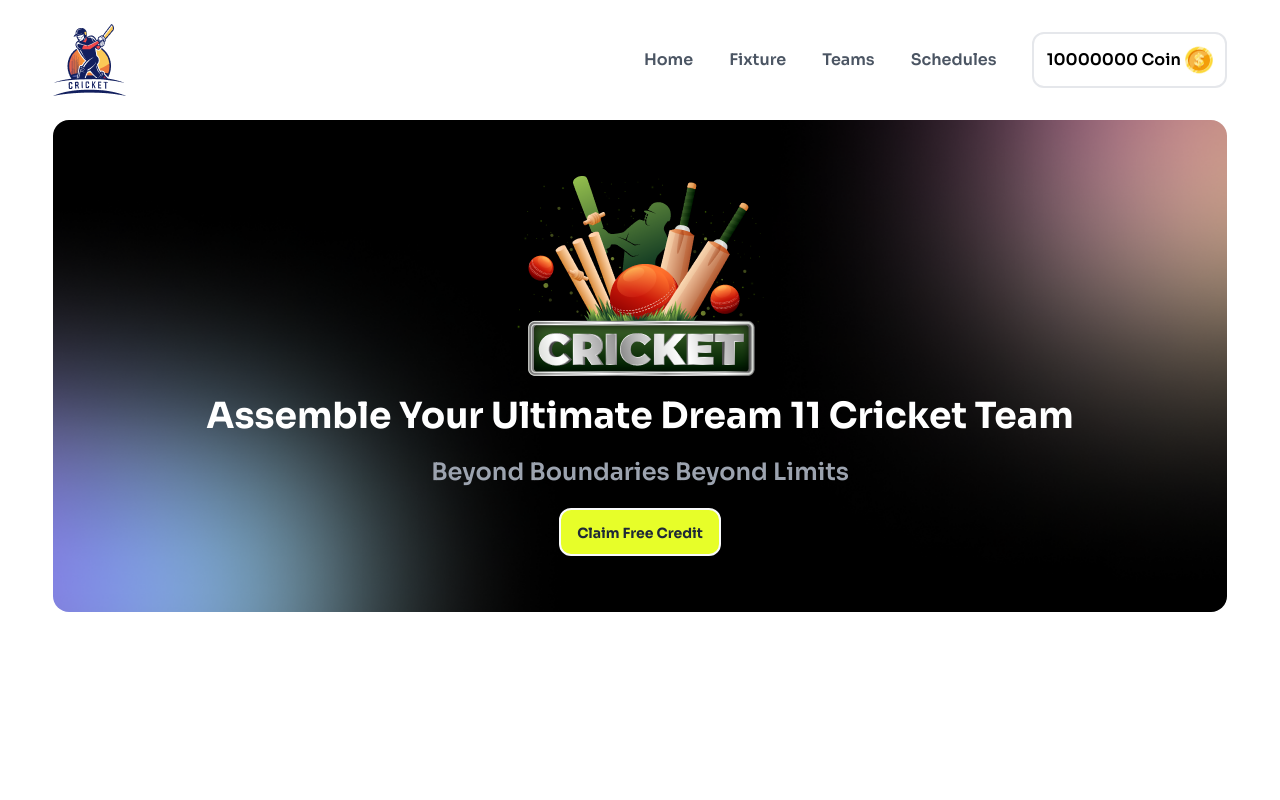
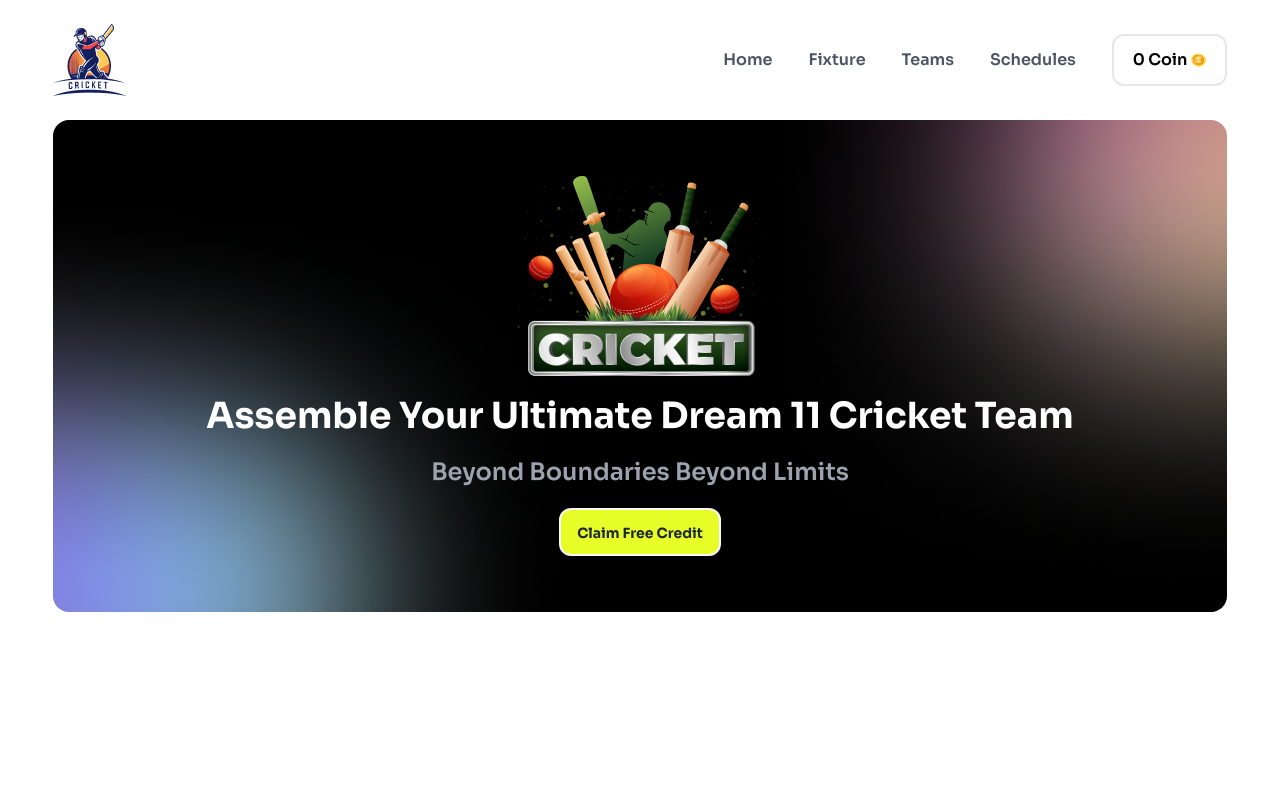
Before and after one commit to Hafiz-Al-Shams/select-your-DREAM-11, a React (Vite) app: page / in a window 1280 px wide. Shown: the top 800 px of the page. Built offline with nearby package versions, Linux system fonts and the light colour scheme.

Commit message:
banner button funtionality done

```diff
--- a/src/App.jsx
+++ b/src/App.jsx
@@ -1,3 +1,4 @@
+import { useState } from "react"
 import Banner from "./components/Banner"
 import Footer from "./components/Footer"
 import Navbar from "./components/Navbar"
@@ -5,14 +6,22 @@ import Newsletter from "./components/Newsletter"
 
 function App() {
 
+  const [balance, setBalance] = useState(0);
+
+  const handleAddBalance = () => {
+    setBalance(balance + 2500000);
+  }
+
+
+
   return (
     <>
       <div className="">
         <div className="w-11/12 mx-auto">
           {/* navbar */}
-          <Navbar></Navbar>
+          <Navbar balance={balance}></Navbar>
           {/* banner */}
-          <Banner></Banner>
+          <Banner handleAddBalance={handleAddBalance}></Banner>
 
           {/* newsletter */}
           <Newsletter></Newsletter>
--- a/src/components/Banner.jsx
+++ b/src/components/Banner.jsx
@@ -1,7 +1,7 @@
 import background from '../assets/bg-shadow.png'
 import banner from '../assets/banner-main.png'
 
-export default function Banner() {
+export default function Banner({ handleAddBalance }) {
     return (
         <div className='bg-cover bg-no-repeat rounded-2xl w-full py-14 text-center space-y-5 bg-black' style={{ backgroundImage: `url(${background})` }}>
             <div className='flex justify-center items-center'>
@@ -9,7 +9,7 @@ export default function Banner() {
             </div>
             <h1 className='text-4xl font-bold text-white'>Assemble Your Ultimate Dream 11 Cricket Team</h1>
             <h4 className='text-2xl font-semibold text-gray-400'>Beyond Boundaries Beyond Limits</h4>
-            <button className='btn border-2 border-gray-50 p-4 rounded-xl font-bold hover:text-gray-500' style={{ backgroundColor: 'rgb(231, 254, 41)' }}>Claim Free Credit</button>
+            <button onClick={() => handleAddBalance()} className='btn border-2 border-gray-50 p-4 rounded-xl font-bold hover:text-gray-500' style={{ backgroundColor: 'rgb(231, 254, 41)' }}>Claim Free Credit</button>
         </div>
     )
 }
--- a/src/components/Navbar.jsx
+++ b/src/components/Navbar.jsx
@@ -1,7 +1,11 @@
 import logo from '../assets/logo.png'
 import coin from '../assets/coin.png'
 
-export default function Navbar() {
+export default function Navbar({ balance }) {
+
+
+
+
     return (
         <div className="flex justify-between items-center my-6">
             <div>
@@ -13,7 +17,7 @@ export default function Navbar() {
                 <p><a href="">Teams</a></p>
                 <p><a href="">Schedules</a></p>
                 <div className="flex justify-center items-center gap-1 rounded-xl font-semibold border-2 p-3">
-                    <p className='text-black'><span id="main-balance">10000000</span> Coin</p>
+                    <p className='text-black'><span id="main-balance">{balance}</span> Coin</p>
                     <img src={coin} alt="" className="w-2/12" />
                 </div>
             </div>
```
